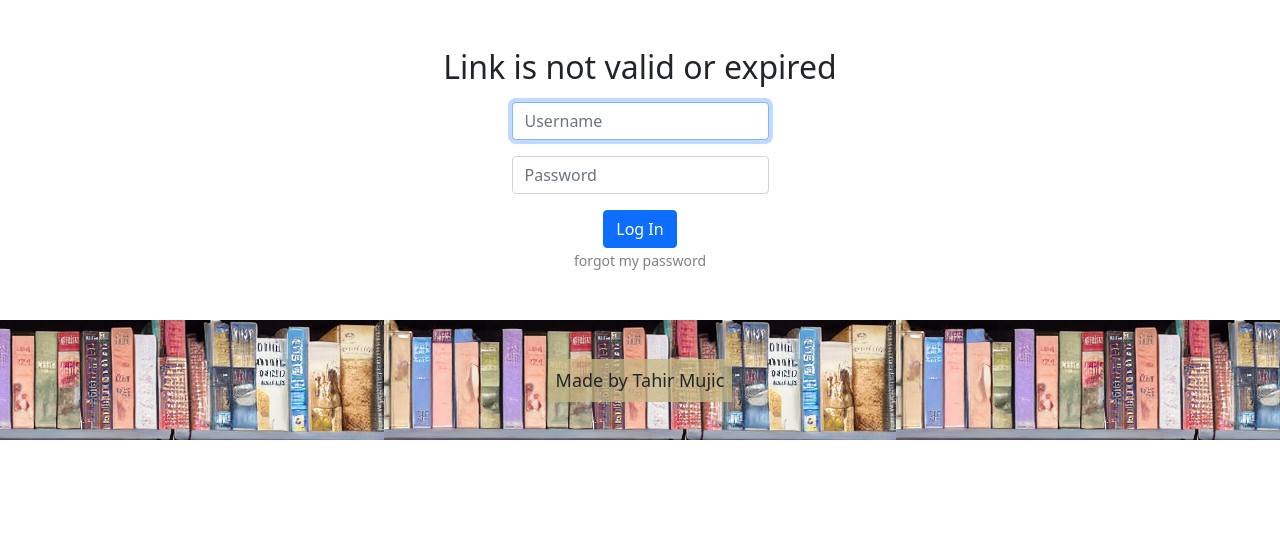
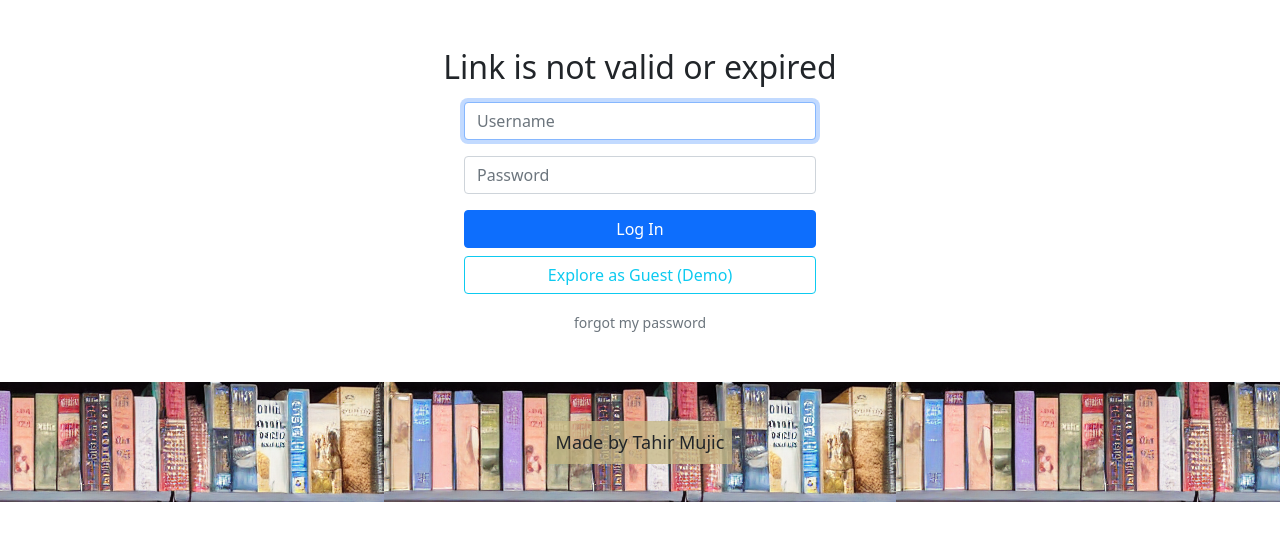
Before and after one commit to taskotale/bookshelf, a Flask app: page /reset_password/1 in a window 1280 px wide. Shown: the part 74-615 px from the top of the page. Run offline with Flask 3, Linux system fonts and the light colour scheme; some libraries are stand-ins or nearby versions.

Commit message:
added demo button and account

```diff
--- a/app.py
+++ b/app.py
@@ -532,33 +532,37 @@ def browse():
 
 @app.route('/login', methods=['GET', 'POST'])
 def login():
-    # clear if any user already connected
+    # Clear any existing user data
     session.clear()
 
     if request.method == 'POST':
-        if not request.form.get('username'):
+        # 1. Check if the "Explore as Guest" button was clicked
+        if request.form.get('demo_login') == 'true':
+            # This logs the visitor into a specific dummy account.
+            # Replace '1' with the actual ID of your guest user in bookshelf.db.
+            session['user_id'] = 1
+            return redirect('/')
+
+        # 2. Standard Login Logic
+        username = request.form.get('username')
+        password = request.form.get('password')
+
+        if not username:
             return render_template('login.html', message='Please input name')
-        elif not request.form.get('password'):
+        elif not password:
             return render_template('login.html', message='Please input password')
 
-        user = db.execute(
-            "SELECT * FROM users WHERE username = ?",
-            request.form.get('username')
-        )
+        user = db.execute("SELECT * FROM users WHERE username = ?", username)
 
-        if len(user) != 1 or not check_password_hash(
-            user[0]['hash'], request.form.get('password')
-        ):
+        if len(user) != 1 or not check_password_hash(user[0]['hash'], password):
             return render_template('login.html', message='Username or password incorrect')
 
         # Remember which user has logged in
         session['user_id'] = user[0]['id']
 
-        # successful login
         return redirect('/')
-    else:
-        return render_template('login.html')
 
+    return render_template('login.html')
 
 @app.route('/forgot_password', methods=['GET', 'POST'])
 def changePassword():
--- a/templates/login.html
+++ b/templates/login.html
@@ -1,15 +1,17 @@
-<!DOCTYPE html>
-
 {% extends "layout.html" %} {% block title %} Log In {% endblock %} {% block
 main %}
 <h2 class="mb-3">{{ message }}</h2>
 
+<div
+	class="card mx-auto"
+	style="max-width: 22rem; border: none; background: transparent"
+>
 	<form action="/login" method="post">
 		<div class="mb-3">
 			<input
 				autocomplete="off"
 				autofocus
-			class="form-control mx-auto w-auto"
+				class="form-control mx-auto"
 				id="username"
 				name="username"
 				placeholder="Username"
@@ -18,16 +20,32 @@ main %}
 		</div>
 		<div class="mb-3">
 			<input
-			class="form-control mx-auto w-auto"
+				class="form-control mx-auto"
 				id="password"
 				name="password"
 				placeholder="Password"
 				type="password"
 			/>
 		</div>
+
+		<div class="d-grid gap-2">
 			<button class="btn btn-primary" type="submit">Log In</button>
+
+			<button
+				name="demo_login"
+				value="true"
+				class="btn btn-outline-info"
+				type="submit"
+			>
+				Explore as Guest (Demo)
+			</button>
+		</div>
 	</form>
+
+	<div class="mt-3">
 		<small>
-	<a href="{{'/forgot_password'}}">forgot my password</a>
+			<a href="{{'/forgot_password'}}" class="text-muted">forgot my password</a>
 		</small>
+	</div>
+</div>
 {% endblock %}
```
Also changed, not shown: 2 other files. Lines whose indentation alone changed are shown as unchanged.
